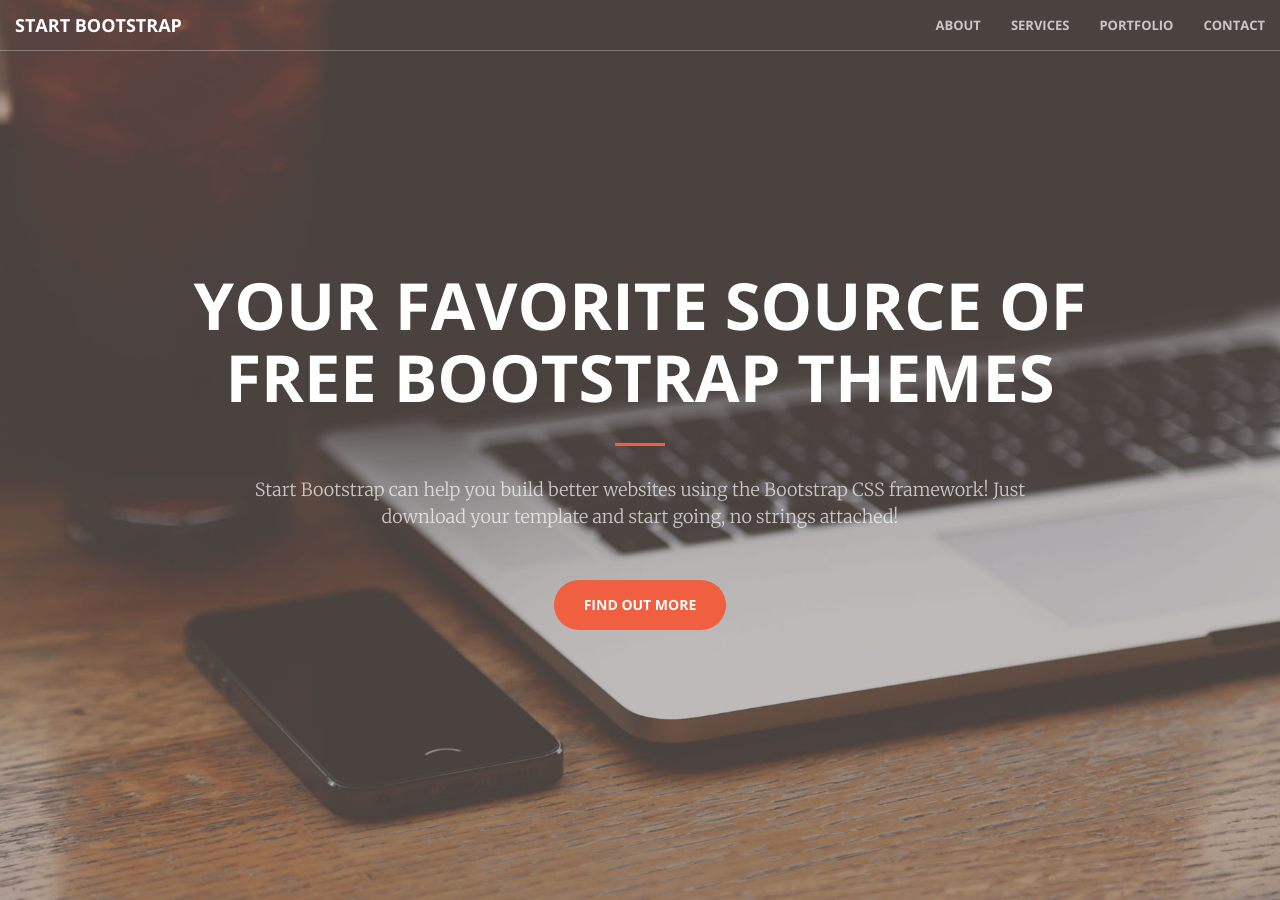
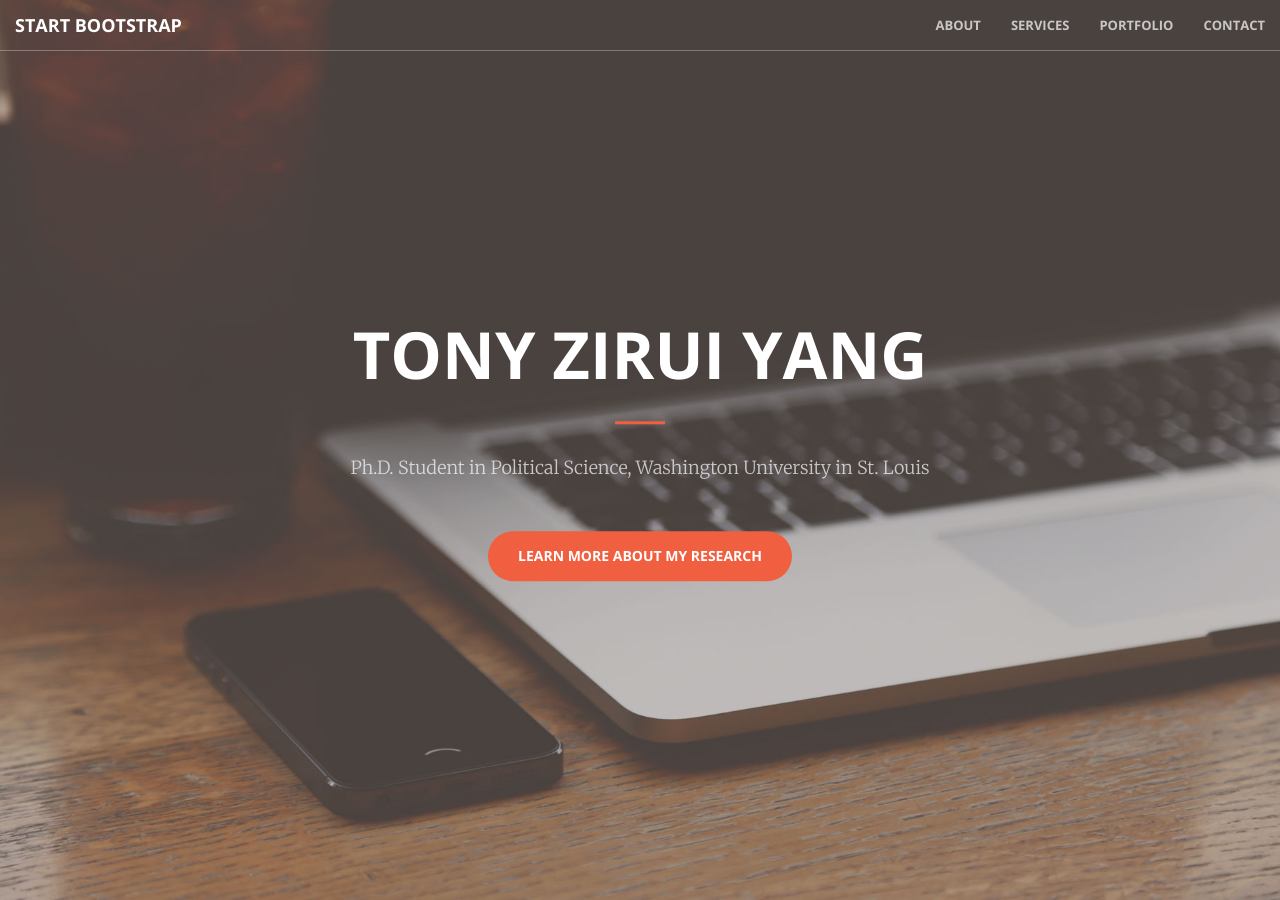
Before and after one commit to tonyhsfz/website, a Jekyll site: the page built from index.html, in a window 1280 px wide and 900 px high. Built offline with Jekyll 4.4.1, drawn with Linux system fonts in a browser that asks for light colours.

Commit message:
Update header.html

```diff
--- a/_includes/header.html
+++ b/_includes/header.html
@@ -1,10 +1,10 @@
 <header>
     <div class="header-content">
         <div class="header-content-inner">
-            <h1>Your Favorite Source of Free Bootstrap Themes</h1>
+            <h1>TONY ZIRUI YANG</h1>
             <hr>
-            <p>Start Bootstrap can help you build better websites using the Bootstrap CSS framework! Just download your template and start going, no strings attached!</p>
-            <a href="#about" class="btn btn-primary btn-xl page-scroll">Find Out More</a>
+            <p>Ph.D. Student in Political Science, Washington University in St. Louis</p>
+            <a href="#about" class="btn btn-primary btn-xl page-scroll">Learn More About My Research</a>
         </div>
     </div>
 </header>
```
